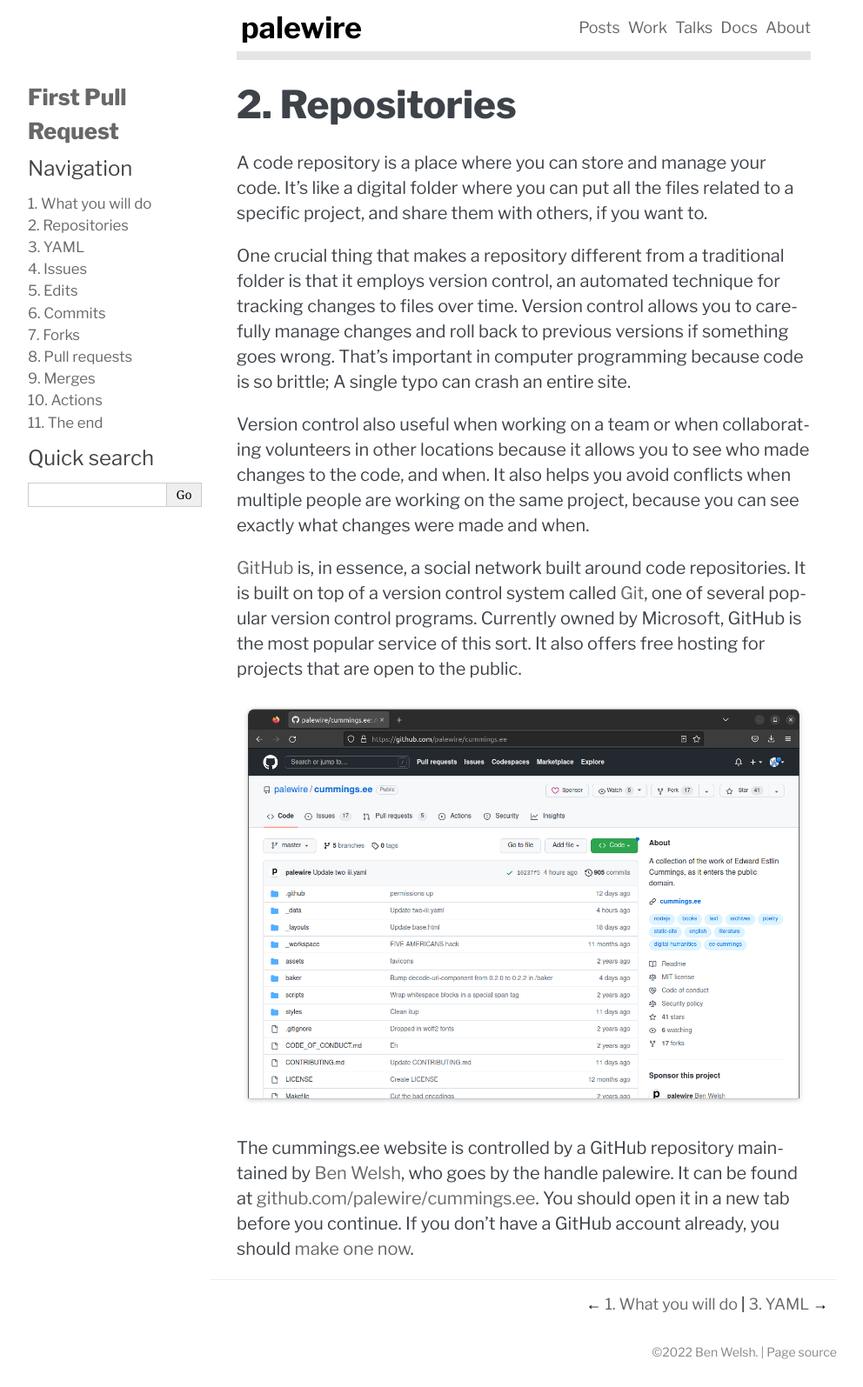
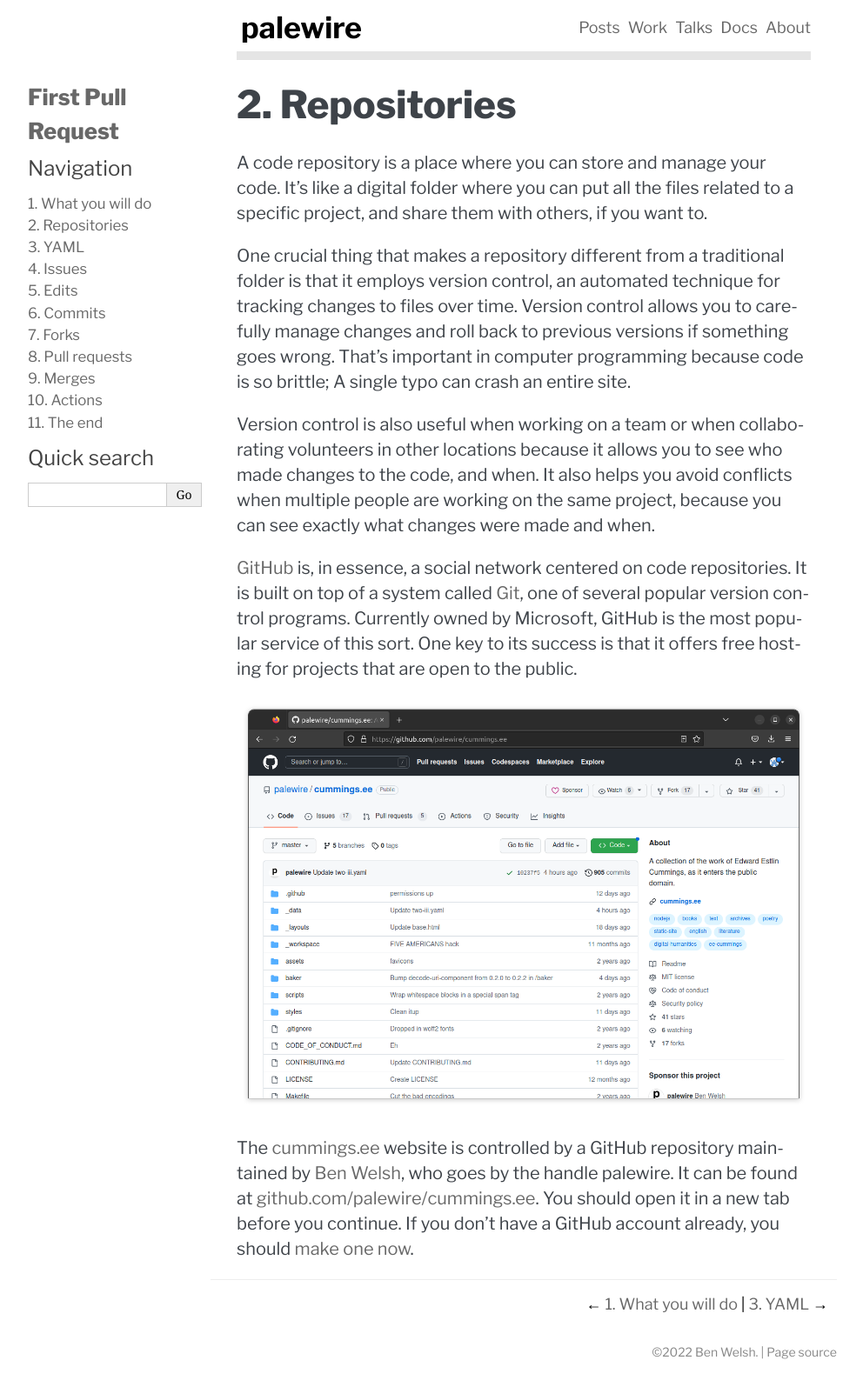
Before and after one commit to palewire/first-pull-request, a Sphinx documentation site: the page built from docs/repo.md, in a window 1280 px wide. Shown: the whole page at 87% size, without its empty margins (148-1140 px from the left). Built offline with Sphinx 7.4.7, drawn with Linux system fonts in a browser that asks for light colours.

Commit message:
Edits to repo copy

```diff
--- a/docs/repo.md
+++ b/docs/repo.md
@@ -7,10 +7,10 @@
 
 One crucial thing that makes a repository different from a traditional folder is that it employs version control, an automated technique for tracking changes to files over time. Version control allows you to carefully manage changes and roll back to previous versions if something goes wrong. That's important in computer programming because code is so brittle; A single typo can crash an entire site.
 
-Version control also useful when working on a team or when collaborating volunteers in other locations because it allows you to see who made changes to the code, and when. It also helps you avoid conflicts when multiple people are working on the same project, because you can see exactly what changes were made and when.
+Version control is also useful when working on a team or when collaborating volunteers in other locations because it allows you to see who made changes to the code, and when. It also helps you avoid conflicts when multiple people are working on the same project, because you can see exactly what changes were made and when.
 
-[GitHub](https://en.wikipedia.org/wiki/GitHub) is, in essence, a social network built around code repositories. It is built on top of a version control system called [Git](https://en.wikipedia.org/wiki/Git), one of several popular version control programs. Currently owned by Microsoft, GitHub is the most popular service of this sort. It also offers free hosting for projects that are open to the public.
+[GitHub](https://en.wikipedia.org/wiki/GitHub) is, in essence, a social network centered on code repositories. It is built on top of a system called [Git](https://en.wikipedia.org/wiki/Git), one of several popular version control programs. Currently owned by Microsoft, GitHub is the most popular service of this sort. One key to its success is that it offers free hosting for projects that are open to the public.
 
 [![github.com/palewire/cummings.ee](_static/img/cummings-repo.png)](https://github.com/palewire/cummings.ee)
 
-The cummings.ee website is controlled by a GitHub repository maintained by [Ben Welsh](https://palewi.re/who-is-ben-welsh/), who goes by the handle palewire. It can be found at [github.com/palewire/cummings.ee](https://github.com/palewire/cummings.ee). You should open it in a new tab before you continue. If you don't have a GitHub account already, you should [make one now](https://github.com/join).
+The [cummings.ee](https://cummings.ee) website is controlled by a GitHub repository maintained by [Ben Welsh](https://palewi.re/who-is-ben-welsh/), who goes by the handle palewire. It can be found at [github.com/palewire/cummings.ee](https://github.com/palewire/cummings.ee). You should open it in a new tab before you continue. If you don't have a GitHub account already, you should [make one now](https://github.com/join).
```
